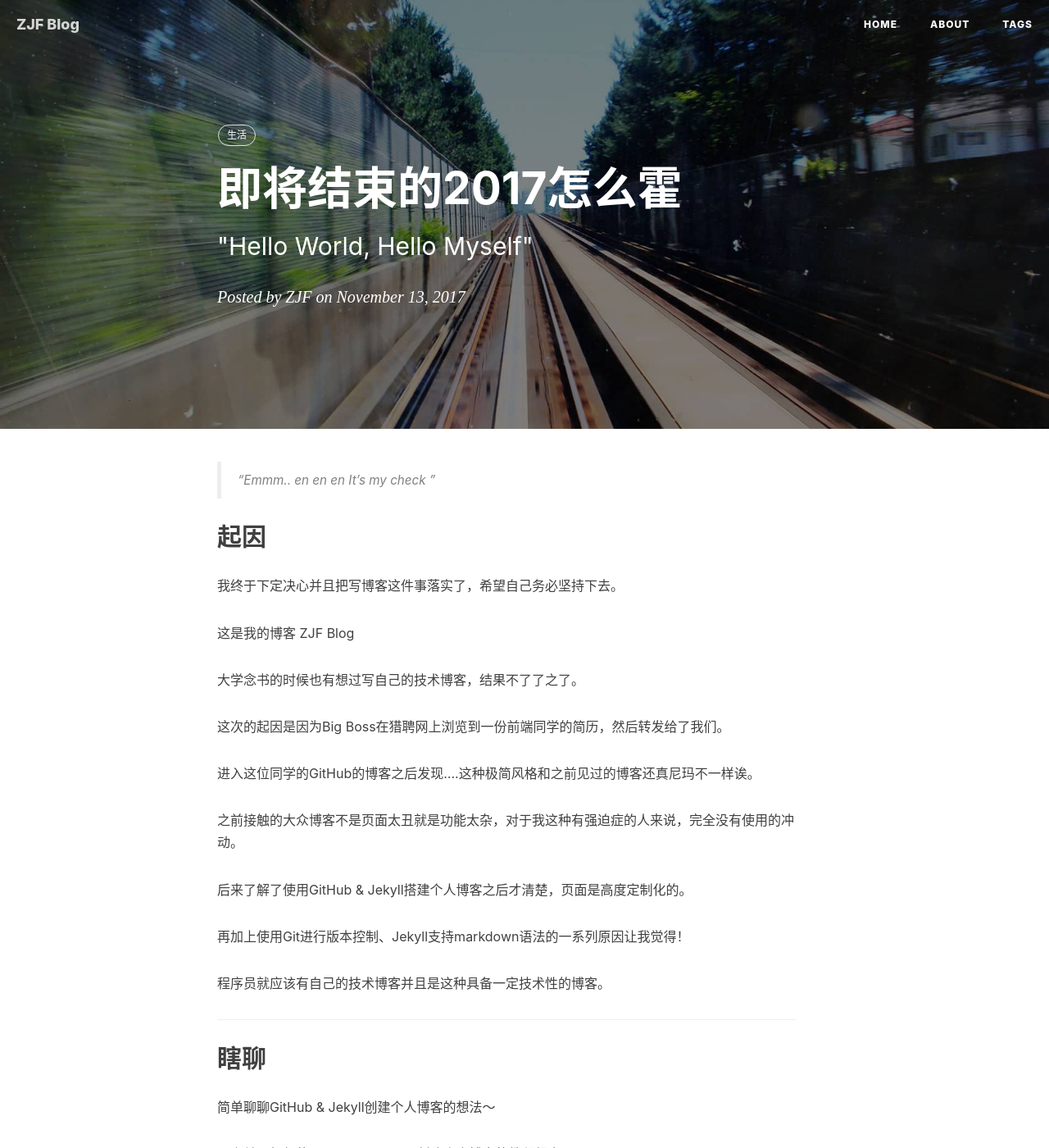
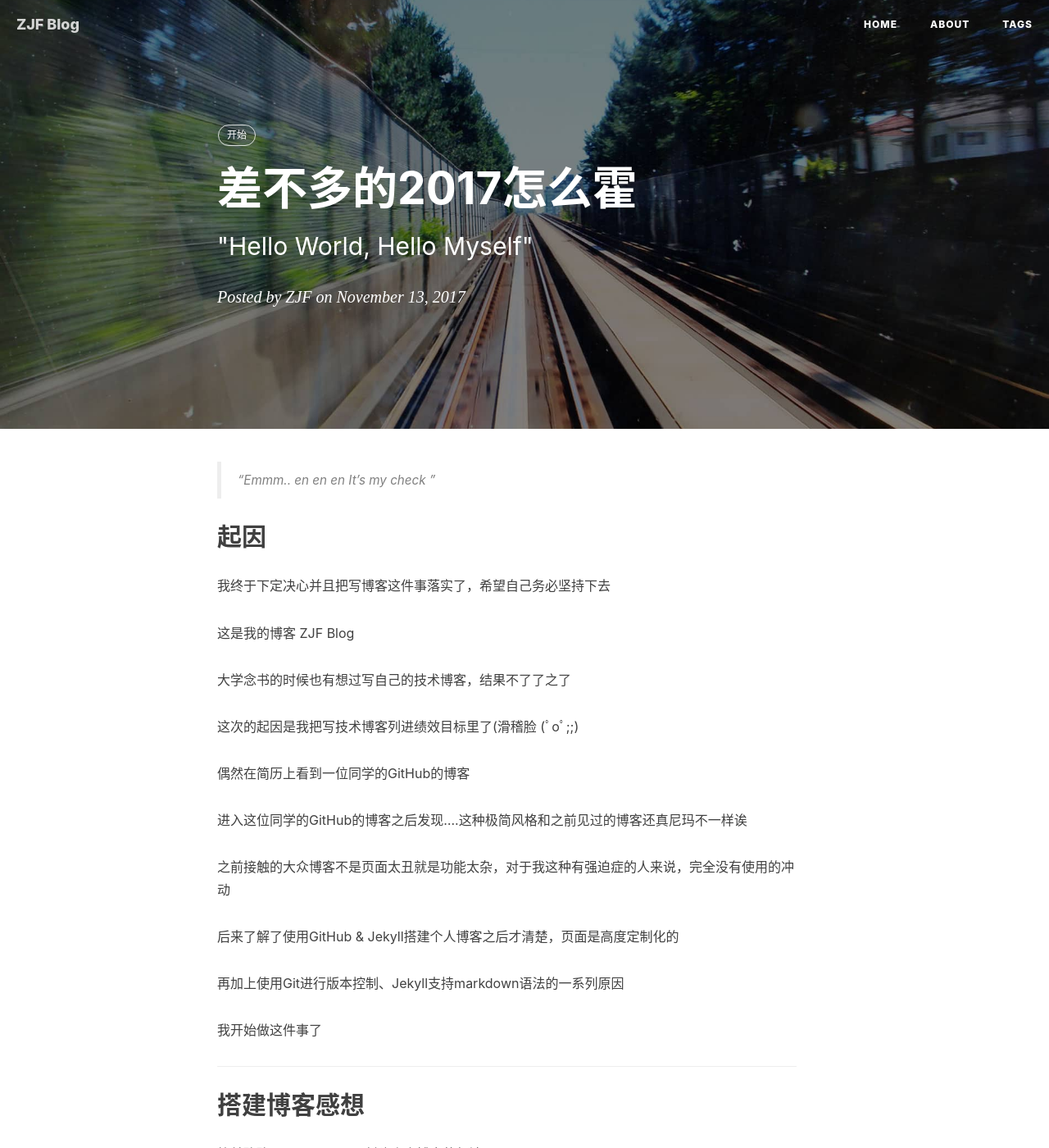
Before and after one commit to DoubleChick/DoubleChick.github.io, a Jekyll site: the page built from _posts/2017-11-13-helloWorld.markdown, in a window 1280 px wide and 1400 px high. Shown: the whole window at 82% size. Built offline with Jekyll 4.4.1, drawn with Linux system fonts in a browser that asks for light colours; nearby versions of some CDN libraries; comment, search, counter and statistics services are not loaded; some of the changed text lies outside the part shown.

Commit message:
Blog2Part9

```diff
--- a/_posts/2017-11-13-helloWorld.markdown
+++ b/_posts/2017-11-13-helloWorld.markdown
@@ -1,13 +1,13 @@
 ---
 layout:     post
-title:      "即将结束的2017怎么霍"
+title:      "差不多的2017怎么霍"
 subtitle:   " \"Hello World, Hello Myself\""
 date:       2017-11-13 13:30:00
 author:     "ZJF"
 header-img: "img/post-bg-2015.jpg"
 catalog: false
 tags:
-    - 生活
+    - 开始
 ---
 
 > “Emmm.. en en en It's my check ”
@@ -15,28 +15,30 @@ tags:
 
 ## 起因
 
-我终于下定决心并且把写博客这件事落实了，希望自己务必坚持下去。
+我终于下定决心并且把写博客这件事落实了，希望自己务必坚持下去
 
 这是我的博客   ZJF Blog
 
-大学念书的时候也有想过写自己的技术博客，结果不了了之了。
+大学念书的时候也有想过写自己的技术博客，结果不了了之了
 
-这次的起因是因为Big Boss在猎聘网上浏览到一份前端同学的简历，然后转发给了我们。
+这次的起因是我把写技术博客列进绩效目标里了(滑稽脸 (ﾟoﾟ;;)
 
-进入这位同学的GitHub的博客之后发现....这种极简风格和之前见过的博客还真尼玛不一样诶。
+偶然在简历上看到一位同学的GitHub的博客
 
-之前接触的大众博客不是页面太丑就是功能太杂，对于我这种有强迫症的人来说，完全没有使用的冲动。
+进入这位同学的GitHub的博客之后发现....这种极简风格和之前见过的博客还真尼玛不一样诶
 
-后来了解了使用GitHub & Jekyll搭建个人博客之后才清楚，页面是高度定制化的。
+之前接触的大众博客不是页面太丑就是功能太杂，对于我这种有强迫症的人来说，完全没有使用的冲动
 
-再加上使用Git进行版本控制、Jekyll支持markdown语法的一系列原因让我觉得！
+后来了解了使用GitHub & Jekyll搭建个人博客之后才清楚，页面是高度定制化的
 
-程序员就应该有自己的技术博客并且是这种具备一定技术性的博客。
+再加上使用Git进行版本控制、Jekyll支持markdown语法的一系列原因
+
+我开始做这件事了
 
 <p id = "build"></p>
 ---
 
-## 瞎聊
+## 搭建博客感想
 
 简单聊聊GitHub & Jekyll创建个人博客的想法～
 
@@ -52,14 +54,12 @@ Git的优势就不一一赘述了，在使用GitHub上创建博客的过程中
 
 可以理解为你在本地写你的博客、修改你的页面、定制化你的功能，然后用Git推送到GitHub上
 
-和大众博客不同的是，GitHub上的仓库空间某种程度上可以认为是你个人的，这很重要，博客的每一个细节可以由你完全掌控。
+和大众博客不同的是，GitHub上的仓库空间某种程度上可以认为是你个人的，这很重要，博客的每一个细节可以由你修改。
 
 GitHub Pages最开始是用来为GitHub上的项目提供一个详尽的描述页面，后来被人们用来创建博客，这一点还挺有意思的。
 
 **Jekyll**
 
-尴尬的地方来了，我是个后端
-
-使用GitHub & Jekyll是被炫酷可定制化的页面吸引的，但是我不懂Jekyll，只能在已有的模版上小幅度修改来满足自己的需要了。
+尴尬的地方来了，做后端开发的我根本不懂Jekyll,只能在已有的模版上小幅度修改来满足自己的需要了。
 
 知乎看到Hux大神的主题风格很棒，就fork了一份，开始自己的技术博客之路。
```
